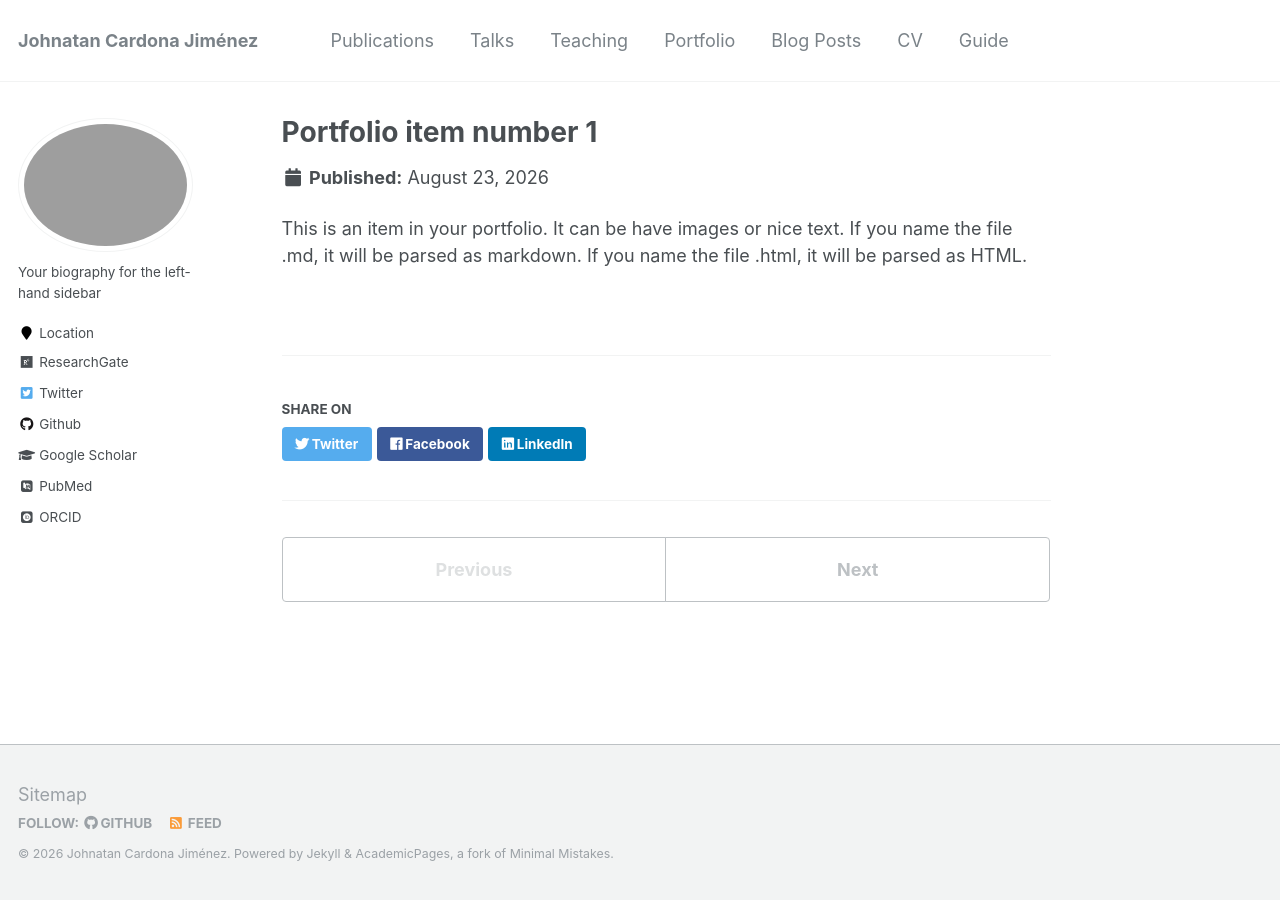
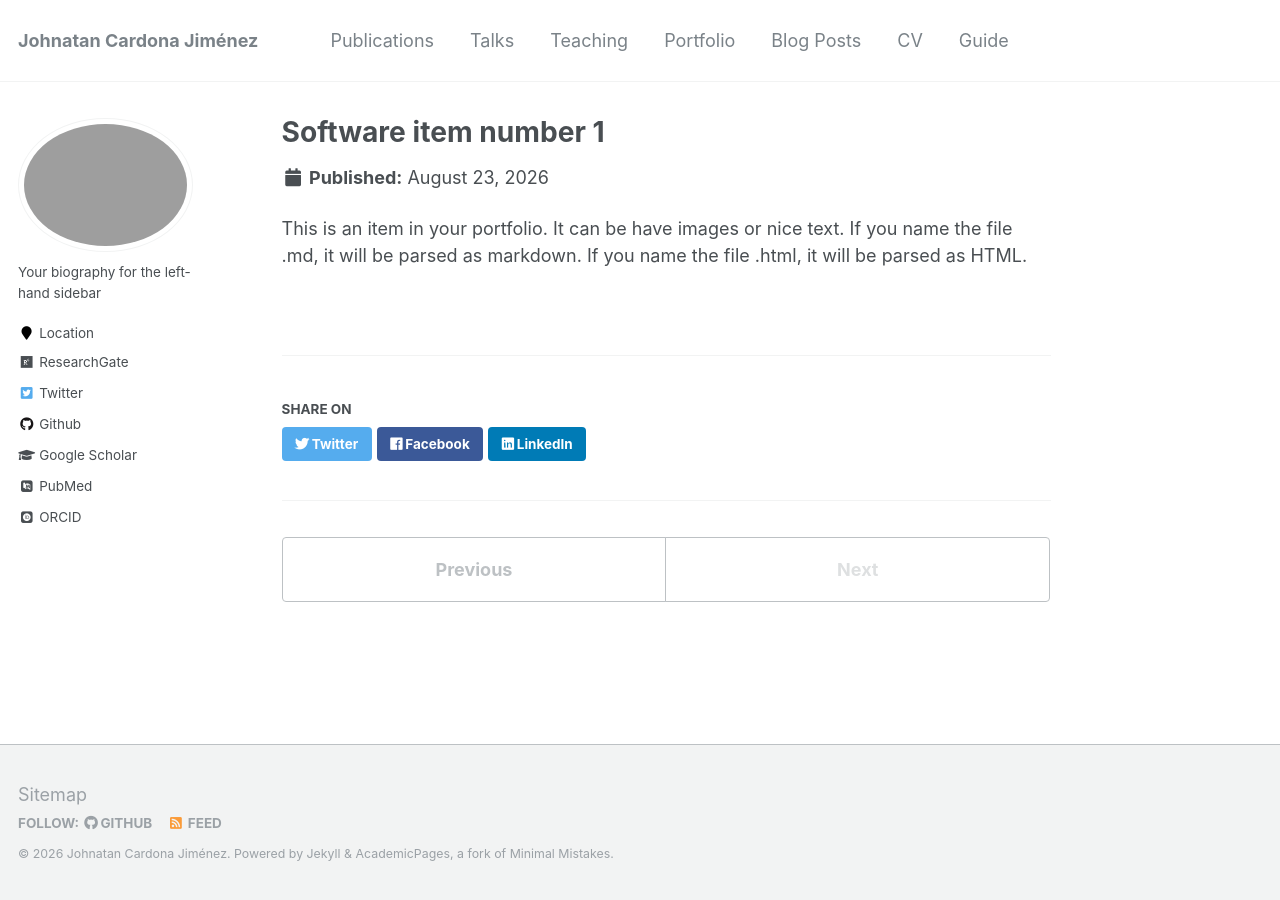
Before and after one commit to JohnatanLAB/JohnatanLAB.github.io, a Jekyll site: the page built from _software/software-1.md, in a window 1280 px wide. Built offline with Jekyll 4.4.1, drawn with Linux system fonts in a browser that asks for light colours; some web fonts are replaced.

Commit message:
Update and rename portfolio-1.md to software-1.md

```diff
--- a/_software/portfolio-1.md
+++ b/_software/software-1.md
@@ -1,7 +1,7 @@
 ---
-title: "Portfolio item number 1"
+title: "Software item number 1"
 excerpt: "Short description of portfolio item number 1<br/><img src='/images/500x300.png'>"
-collection: portfolio
+collection: software
 ---
 
 This is an item in your portfolio. It can be have images or nice text. If you name the file .md, it will be parsed as markdown. If you name the file .html, it will be parsed as HTML.
```
